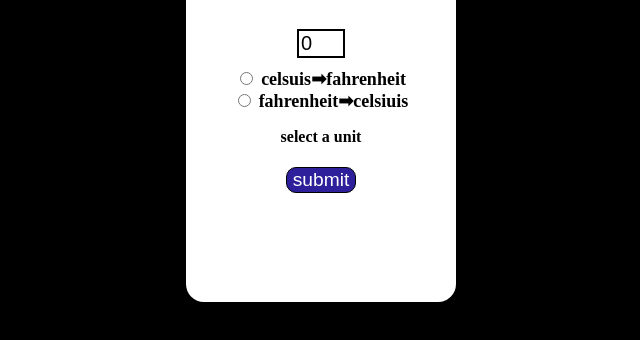
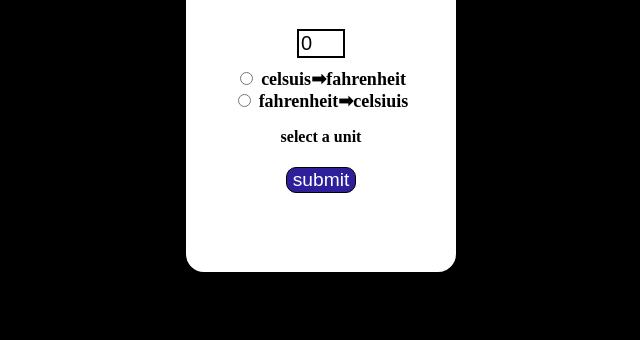
Before and after one commit to Frankie-crea/temp, a plain HTML site: page index.html in a window 1280 px wide. Shown: the part 108-448 px from the top of the page, without its empty margins (319-959 px from the left). Drawn offline with Linux system fonts and the light colour scheme.

Commit message:
Update style.css

```diff
--- a/style.css
+++ b/style.css
@@ -9,7 +9,7 @@ div{
     display: inline-block;
     text-align: center;
     width: +270px;
-    height: 400px;
+    height: 370px;
     border-radius: 20px;
     background-color: white;
 
```
